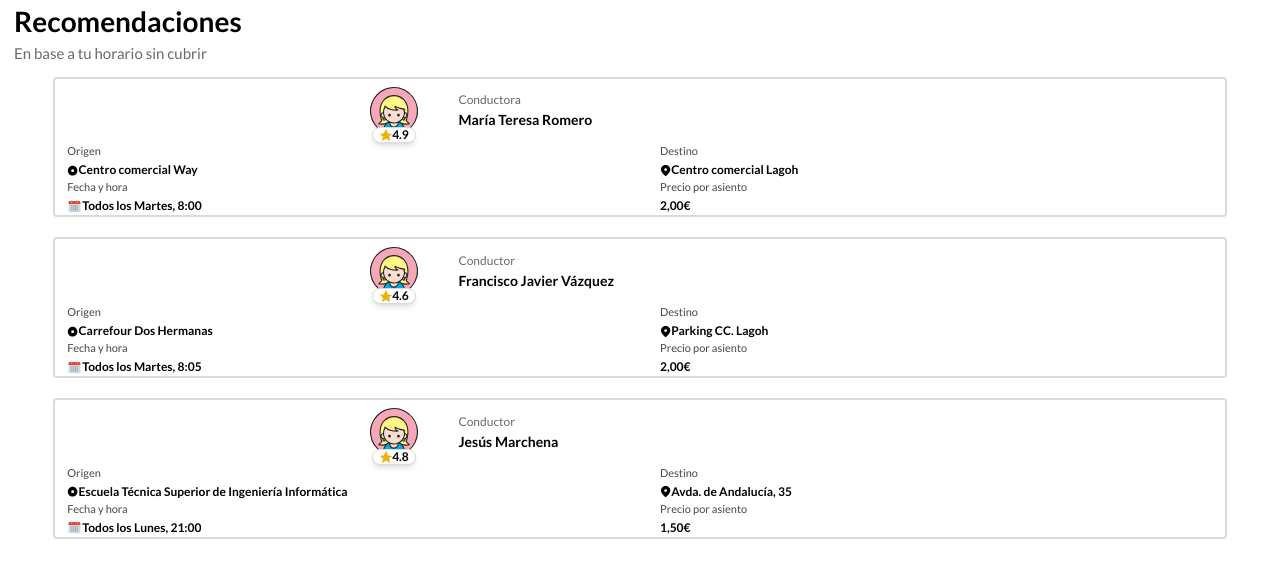
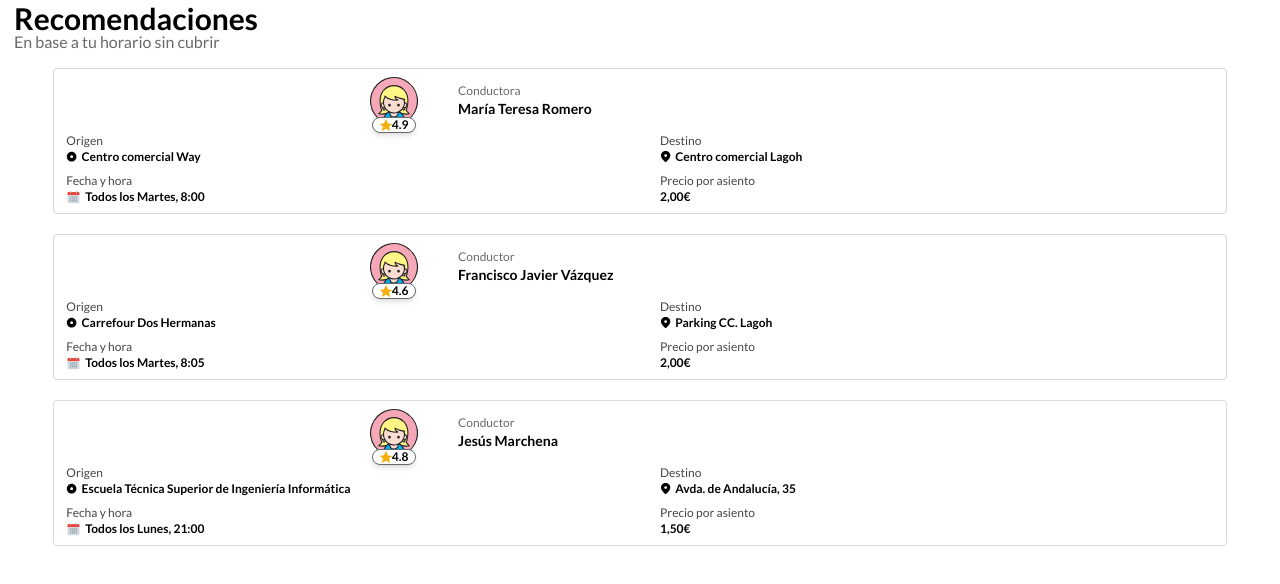
Before and after one commit to ISPP-Grupo5/BugaLink, a Next.js app in the folder bugalink-frontend/: page /recommendations in a window 1280 px wide. Shown: the top 584 px of the page. Built offline with nearby package versions, Linux system fonts and the light colour scheme.

Commit message:
fix: minor changes for better display in deploy

```diff
--- a/bugalink-frontend/components/Layout/recommendation.tsx
+++ b/bugalink-frontend/components/Layout/recommendation.tsx
@@ -16,53 +16,53 @@ export default function TripCard({
   price,
 }) {
   return (
-    <div className="card border-[#DADADA] border-solid border-2 rounded mb-5 w-11/12">
+    <div className="card border-border-color border-solid border rounded mb-5 pb-2 w-11/12">
       <div className="grid grid-cols-3 gap-x-10 items-center">
         <div className="grid place-items-center mt-2 justify-end relative">
           {/* <img src={avatar} /> */}
           <Avatar />
-          <button className="flex items-center justify-center border-[#DADADA] border-solid border rounded-full
-            shadow-md text-black font-lato font-semibold text-[12px] bg-white relative mt-[-15%] w-11 h-4">
+          <button
+            className="flex items-center justify-center border-gray border-solid border rounded-full
+            shadow-md text-black font-lato font-semibold text-xs bg-white relative -mt-2 w-11 h-4"
+          >
             <Star /> {rating}
           </button>
         </div>
-        <span className="font-lato font-thin text-[12px] text-[#696969] col-span-2">
+        <span className="font-lato font-thin text-xs text-gray col-span-2">
           {type}
-          <p className="font-lato font-bold text-[14px] text-black">{name}</p>
+          <p className="font-lato font-bold text-sm text-black">{name}</p>
         </span>
       </div>
-      <div className="grid grid-cols-2 gap-x-10 gap-y-0 grid-rows-4">
-        <span className="font-lato text-[11px] text-[#464646] ml-3">
-          Origen
-        </span>
-        <span className="font-lato text-[11px] text-[#464646] mr-2">
-          Destino
-        </span>
-        <span className=" flex items-center font-lato font-bold text-[12px] ml-3">
+      <div className="grid grid-cols-2 gap-x-10 gap-y-0 grid-rows-2 mb-2">
+        <span className="font-lato text-xs text-dark-grey ml-3">Origen</span>
+        <span className="font-lato text-xs text-dark-grey mr-2">Destino</span>
+        <span className=" flex items-center font-lato font-bold text-xs ml-3">
           <span>
             <OrigenPin />
           </span>
-          <span className="truncate">{origin}</span>
+          <span className="truncate ml-1">{origin}</span>
         </span>
-        <span className="flex items-center font-lato font-bold text-[12px] mr-2">
+        <span className="flex items-center font-lato font-bold text-xs mr-2">
           <span>
             <MapPin />
           </span>
-          <span className="truncate">{destination}</span>
+          <span className="truncate ml-1">{destination}</span>
         </span>
-        <span className="font-lato text-[11px] text-[#464646] ml-3">
+      </div>
+      <div className="grid grid-cols-2 gap-x-10 gap-y-0 grid-rows-2">
+        <span className="font-lato text-xs text-dark-grey ml-3">
           Fecha y hora
         </span>
-        <span className="font-lato text-[11px] text-[#464646] mr-2">
+        <span className="font-lato text-xs text-dark-grey mr-2">
           Precio por asiento
         </span>
-        <span className="flex items-center font-lato font-bold text-[12px] ml-3 truncate">
+        <span className="flex items-center font-lato font-bold text-xs ml-3 truncate">
           <span>
             <Calendar />
           </span>
-          <span className="truncate">{date}</span>
+          <span className="truncate ml-1">{date}</span>
         </span>
-        <span className="font-lato font-bold text-[12px] mr-2 truncate">
+        <span className="font-lato font-bold text-xs mr-2 truncate">
           {price}
         </span>
       </div>
--- a/bugalink-frontend/pages/recommendations.tsx
+++ b/bugalink-frontend/pages/recommendations.tsx
@@ -37,8 +37,8 @@ export default function TripList() {
   return (
     <>
       <div className="ml-3.5">
-        <p className="font-lato font-semibold text-[28px]">Recomendaciones</p>
-        <p className="font-lato font-thin text-[15px] text-[#696969] mb-3">
+        <p className="font-lato font-semibold text-3xl">Recomendaciones</p>
+        <p className="font-lato font-thin text-base text-gray mb-5 leading-3">
           En base a tu horario sin cubrir
         </p>
       </div>
--- a/bugalink-frontend/tailwind.config.js
+++ b/bugalink-frontend/tailwind.config.js
@@ -10,9 +10,11 @@ module.exports = {
   ],
   theme: {
     colors: {
-      base: '#f1f1f1',
+      'bg-base': '#f1f1f1',
       black: '#000000',
+      'light-grey': '#d7d7d7',
       gray: '#696969', // nice
+      'dark-grey': '#464646',
       white: '#ffffff',
       red: '#d00000',
       'red-dark': '#da0000',
@@ -20,6 +22,7 @@ module.exports = {
       turquoise: '#38a3a5',
       green: '#75a538',
       yellow: '#f9c200',
+      'border-color': '#DADADA',
     },
     extend: {
       fontFamily: {
```
